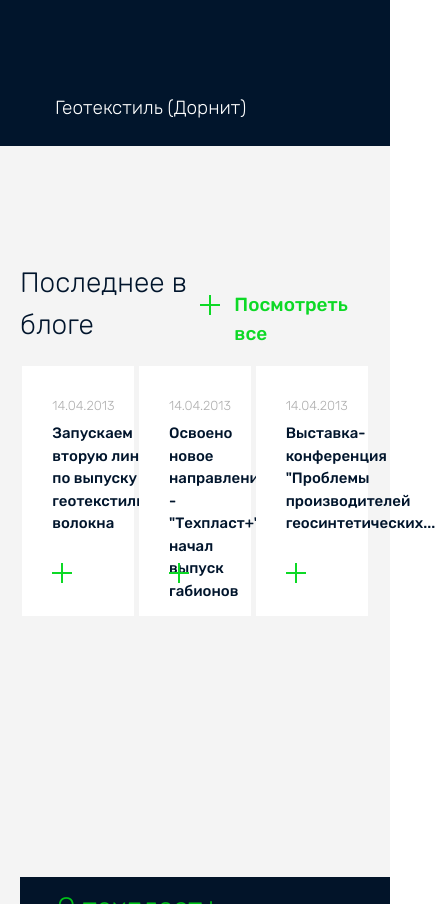
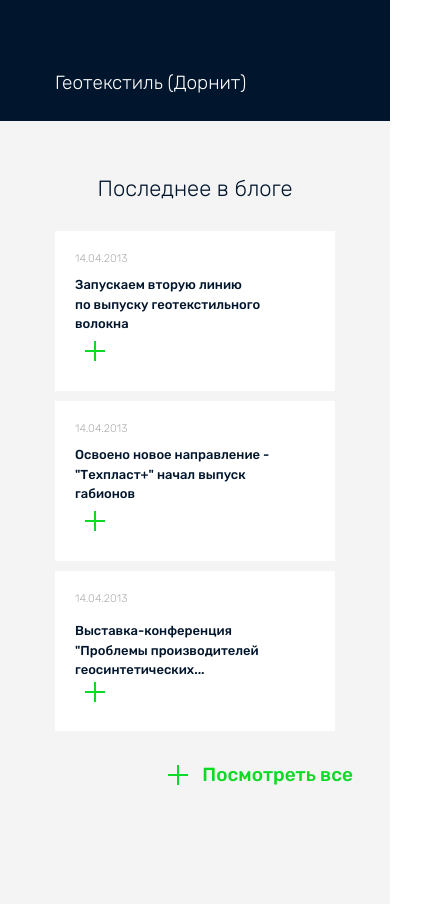
Before and after one commit to MaksimEgorov/techplast, a website: page app/index.html in a window 390 px wide. Shown: the part 2420-3324 px from the top of the page, 435 px wide, since content can reach past the window. Drawn offline with nearby package versions, Linux system fonts and the light colour scheme; some packages are replaced by stand-ins of ours; files that its build step writes are made by us from their sources; a script that the page names is missing.

Commit message:
blog adaptation till 320

```diff
--- a/app/index.html
+++ b/app/index.html
@@ -141,7 +141,7 @@
 
   <!-- start of Blog section -->
 
-  <div class="container-fluid blog-section">
+  <div class="main-container blog-section">
     <div class="blog__latest">
       <div class="blog__navigation">
         <div class="blog__navigation__name">Последнее в блоге</div>
@@ -160,11 +160,14 @@
           <span class="blog__description">Освоено новое направление - <br> "Техпласт+" начал выпуск габионов</span>
           <a href="#" class="blog__cross-btn"></a>
         </div>
-        <div class="blog__item">
+        <div class="blog__item blog__item--hidden">
           <p>14.04.2013</p>
           <span class="blog__description">Выставка-конференция "Проблемы производителей геосинтетических...</span>
           <a href="#" class="blog__cross-btn"></a>
         </div>
+      </div>
+      <div class="blog__navigation__name__btn more-btn blog__navigation__name__btn--hidden">
+        <a href="#" class="cross-btn">Посмотреть все</a>
       </div>
     </div>
   </div>
--- a/app/styles/partials/_blog.scss
+++ b/app/styles/partials/_blog.scss
@@ -4,7 +4,6 @@
   width: 100%;
   height: 911px;
   background-color: #f4f4f4;
-  max-width: 1920px;
 
   .blog__latest {
     width: 100%;
@@ -14,10 +13,11 @@
       display: flex;
       justify-content: space-between;
       align-items: center;
-      width: 100%;
+      width: 99%;
       height: 150px;
       margin: 0 auto;
       margin-top: 70px;
+      max-width: 1170px;
 
       .blog__navigation__name {
         display: flex;
@@ -49,6 +49,7 @@
       justify-content: space-around;
       width: 100%;
       height: 260px;
+      max-width: 1180px;
 
       .blog__item {
         display: flex;
@@ -119,6 +120,11 @@
   }
 }
 
+.blog__navigation__name__btn.more-btn.blog__navigation__name__btn--hidden {
+  display: none;
+}
+
+
 @media screen and (max-width: 1270px) {
   .blog-section .blog__latest .blog__items .blog__item {
     width: 32%;
@@ -152,6 +158,104 @@
   }
 }
 
-@media screen and (max-width: 720px){
+@media screen and (max-width: 720px) {
+  .blog-section .blog__latest .blog__navigation {
+    margin-top: 0;
+  }
 
+  .blog-section {
+    height: 760px;
+  }
+
+  .blog-section .blog__latest .blog__items .blog__item.blog__item--hidden {
+    display: none;
+  }
+
+  .blog-section .blog__latest .blog__items .blog__item {
+    width: 49%;
+    height: 220px;
+  }
+
+  .blog-section .blog__latest .blog__items {
+    justify-content: space-between;
+  }
 }
+
+@media screen and (max-width: 636px) {
+  .blog-section .blog__latest .blog__items {
+    flex-direction: column;
+    height: 680px;
+  }
+
+  .blog-section .blog__latest .blog__items .blog__item.blog__item--hidden {
+    display: block;
+  }
+
+  .blog-section .blog__latest .blog__items .blog__item.blog__item--hidden .blog__cross-btn {
+    display: block;
+    width: 50px;
+    height: 40px;
+    position: absolute;
+    bottom: 0px;
+  }
+
+  .blog-section .blog__latest .blog__items {
+    height: 500px;
+    align-items: center;
+  }
+
+  .blog-section {
+    height: 970px;
+  }
+
+  .blog-section .blog__latest .blog__items .blog__item {
+    width: 280px;
+    height: 160px;
+  }
+
+  .blog-section .blog__latest .blog__items .blog__item p {
+    font-size: 11px;
+    margin-left: 20px;
+    margin-top: 20px;
+  }
+
+  .blog-section .blog__latest .blog__items .blog__item .blog__description {
+    font-size: 13px;
+    margin-left: 20px;
+  }
+
+  .blog-section .blog__latest .blog__items .blog__item .blog__cross-btn {
+    margin-top: 10px;
+  }
+}
+
+@media screen and (max-width: 540px) {
+  .blog-section{
+    height: 1000px;
+  }
+
+  .blog-section .blog__latest .blog__navigation {
+    flex-direction: column;
+  }
+
+  .blog__navigation__name__btn.more-btn {
+    display: none;
+  }
+
+  .blog-section .blog__latest .blog__navigation {
+    height: 110px;
+    justify-content: center;
+  }
+
+  .blog__navigation__name__btn.more-btn.blog__navigation__name__btn--hidden {
+    display: flex;
+    margin-top: 30px;
+    height: 30px;
+    width: 100%;
+    justify-content: flex-end;
+  }
+
+  .blog-section .blog__latest .blog__navigation .blog__navigation__name {
+    font-size: 22px;
+  }
+}
--- a/app/styles/partials/_cross-btn.scss
+++ b/app/styles/partials/_cross-btn.scss
@@ -1,17 +1,19 @@
 .more-btn{
     margin-top: 30px;
-    width: 250px;
+    /* width: 250px; */
     height: 30px;
     cursor: pointer;
+    text-align: right;
 
     a{
-      display: flex;
+      display: inline;
       position: relative;
       text-decoration: none;
       font-size: 19px;
       font-weight: 500;
       color: #0dd926;
       padding-left: 40px;
+      text-align: right;
 
       &:hover{
         color: rgba(13, 217, 37, 0.5);
--- a/app/styles/partials/_products.scss
+++ b/app/styles/partials/_products.scss
@@ -192,4 +192,7 @@
   .products-container .products__list .products__list__wrapper{
     width: auto;
   }
+  .products-container .products__list{
+    padding-top: 30px;
+  }
 }
```
